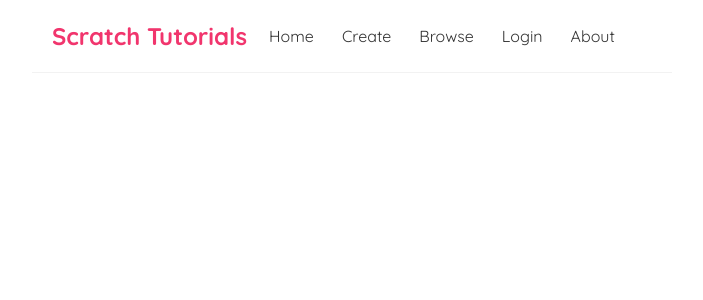
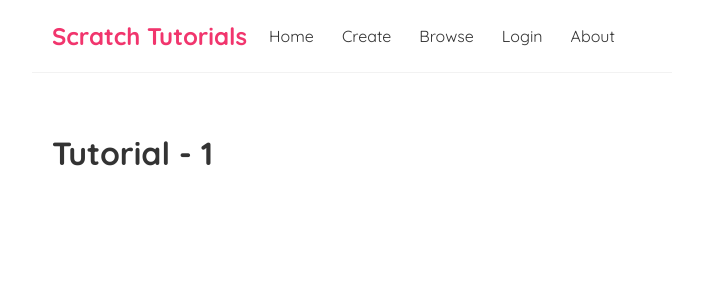
Before and after one commit to Tallented-Code-bot/scratch_tutorials, a React (Create React App) app: page /tutorials/1 in a window 1280 px wide. Shown: the top 300 px of the page, without its empty margins (288-991 px from the left). Built offline with nearby package versions, Linux system fonts and the light colour scheme.

Commit message:
Create a basic tutorial page.  No data yet.

```diff
--- a/src/App.js
+++ b/src/App.js
@@ -1,6 +1,7 @@
 import Navbar from './Navbar';
 import Home from './Home';
 import About from './About';
+import Tutorial from './Tutorial';
 import { BrowserRouter as Router, Route, Switch } from 'react-router-dom';
 
 function App() {
@@ -18,6 +19,9 @@ function App() {
 						<Route path="/about">
 							<About/>
 						</Route>
+						<Route path="/tutorials/:id">
+							<Tutorial/>
+						</Route>
 					</Switch>
 				</div>
 			</div>
--- /dev/null
+++ b/src/Tutorial.js
@@ -0,0 +1,14 @@
+import { useParams} from 'react-router-dom';
+
+
+const Tutorial=()=>{
+	const {id}=useParams();
+
+	return (
+		<div className="tutorial">
+			<h1>Tutorial - {id}</h1>
+		</div>
+	);
+};
+
+export default Tutorial;
```
